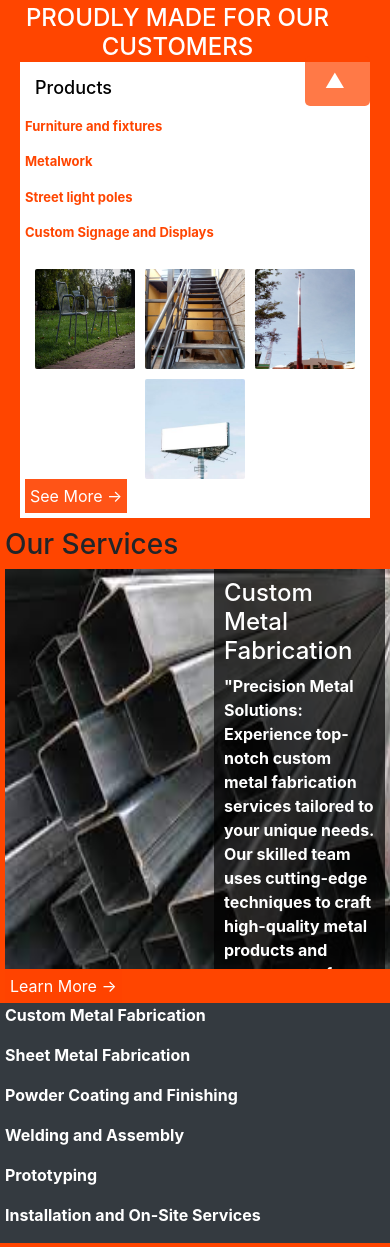
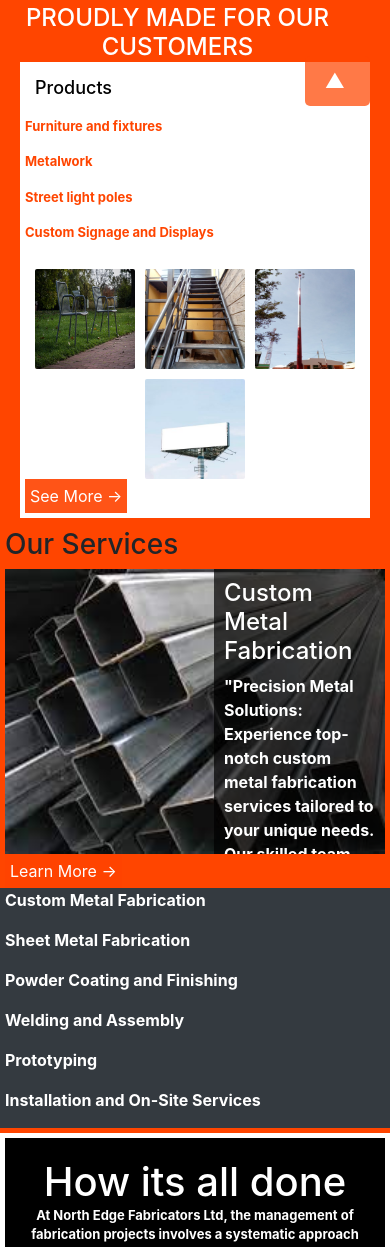
Before and after one commit to deni-cyber/nefproject, a Django app: page / in a window 390 px wide; the page is wider, and only the part inside the window is pictured. Shown: the part 718-1965 px from the top of that part. Run offline with Django 4.2, Linux system fonts and the light colour scheme; data comes from the database, SQL or seed files in the repository.

Commit message:
slide resize small screens

```diff
--- a/homeapp/static/homeapp/css/slideshow.css
+++ b/homeapp/static/homeapp/css/slideshow.css
@@ -18,8 +18,8 @@
 
 @media (max-width: 600px) {
     .slide img{
-        width: 400px; /* Adjust font size for smaller screens */
-        height: 400px;
+        width: 100%; /* Adjust font size for smaller screens */
+        height: 100%;
     }
 
 }
```
